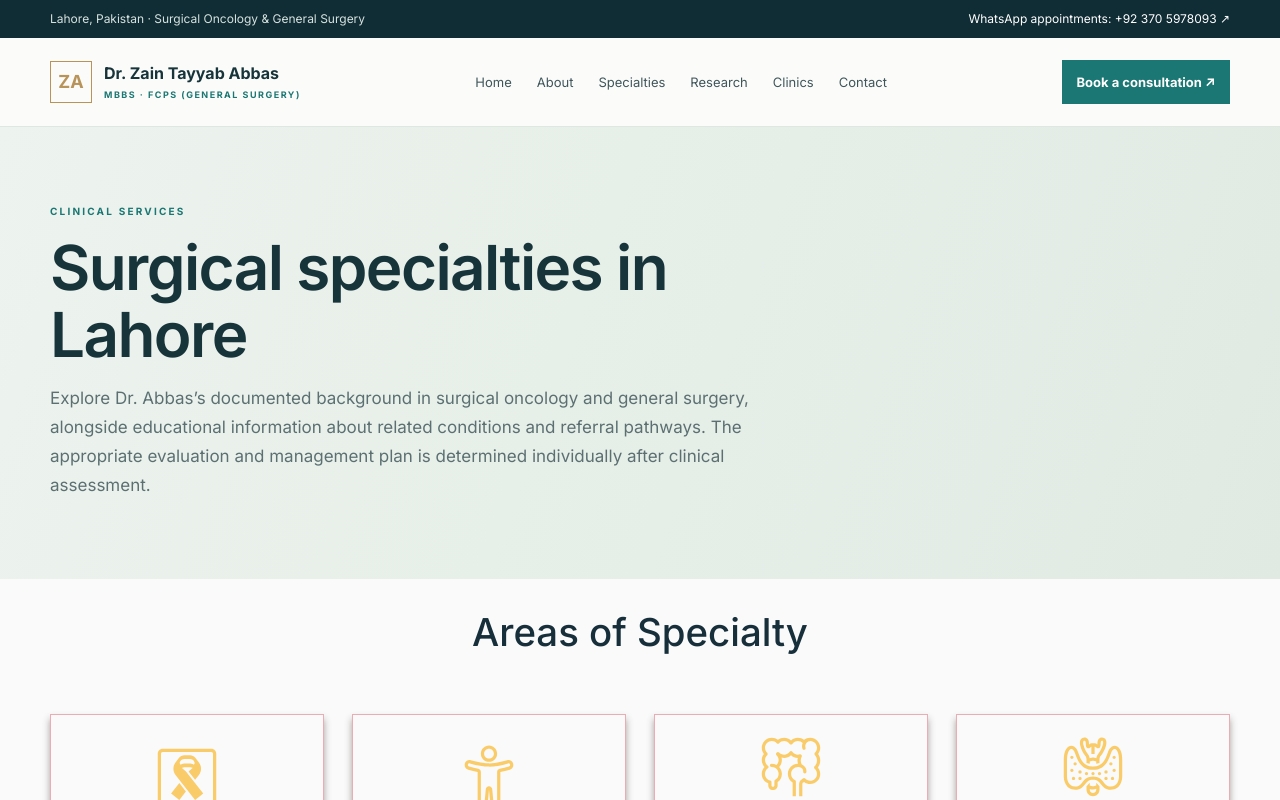
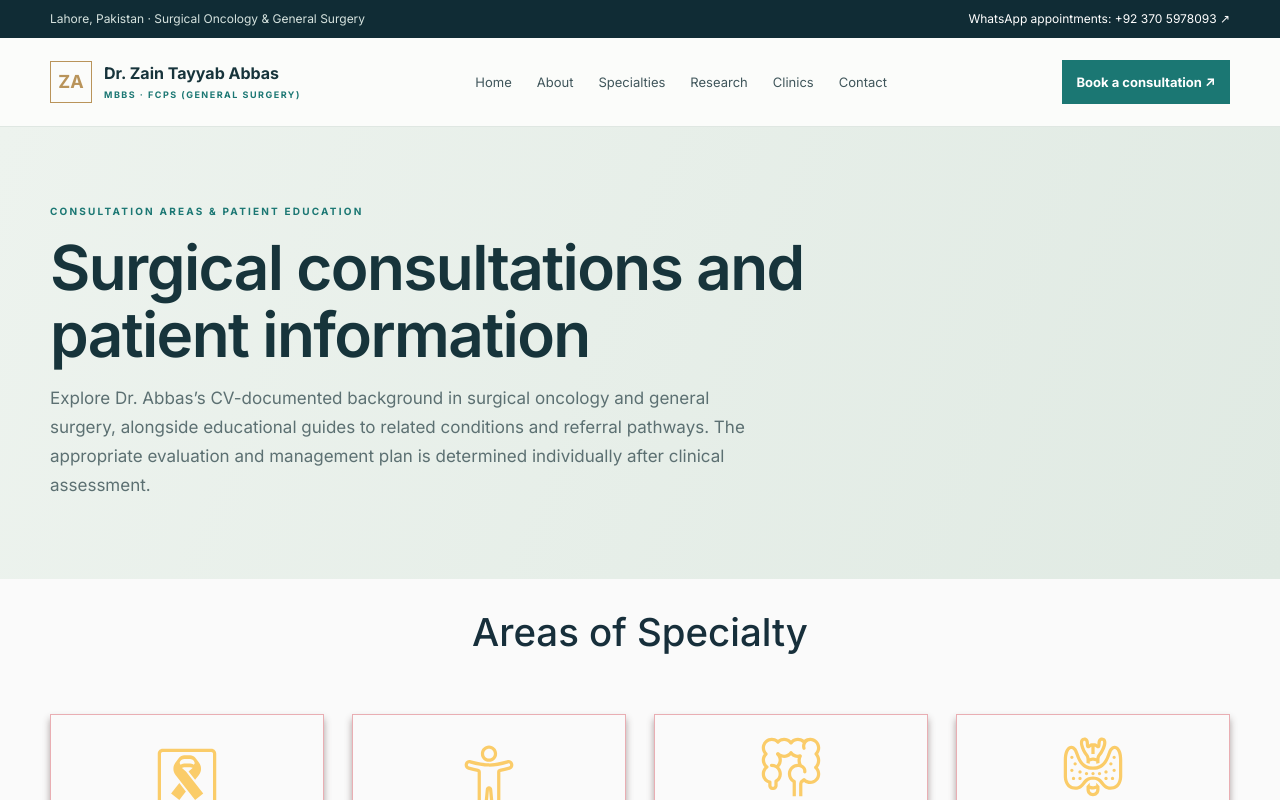
Before and after one commit to franklinctapley-del1122/Drzaintayyababbas, a Next.js app: page /specialties in a window 1280 px wide. Shown: the top 800 px of the page. Built offline with nearby package versions, Linux system fonts and the light colour scheme.

Commit message:
Distinguish verified consultation areas from educational topic pages

```diff
--- a/app/specialties/page.tsx
+++ b/app/specialties/page.tsx
@@ -51,7 +51,7 @@ export default function Specialties() {
   return (
     <Shell>
       <main>
-        <PageHero eyebrow="Clinical services" title="Surgical specialties in Lahore" lead="Explore Dr. Abbas’s documented background in surgical oncology and general surgery, alongside educational information about related conditions and referral pathways. The appropriate evaluation and management plan is determined individually after clinical assessment." />
+        <PageHero eyebrow="Consultation areas & patient education" title="Surgical consultations and patient information" lead="Explore Dr. Abbas’s CV-documented background in surgical oncology and general surgery, alongside educational guides to related conditions and referral pathways. The appropriate evaluation and management plan is determined individually after clinical assessment." />
         <section className="section section-white specialties-cards-section">
           <div className="container">
             <h2 className="specialties-directory-title">Areas of Specialty</h2>
```
